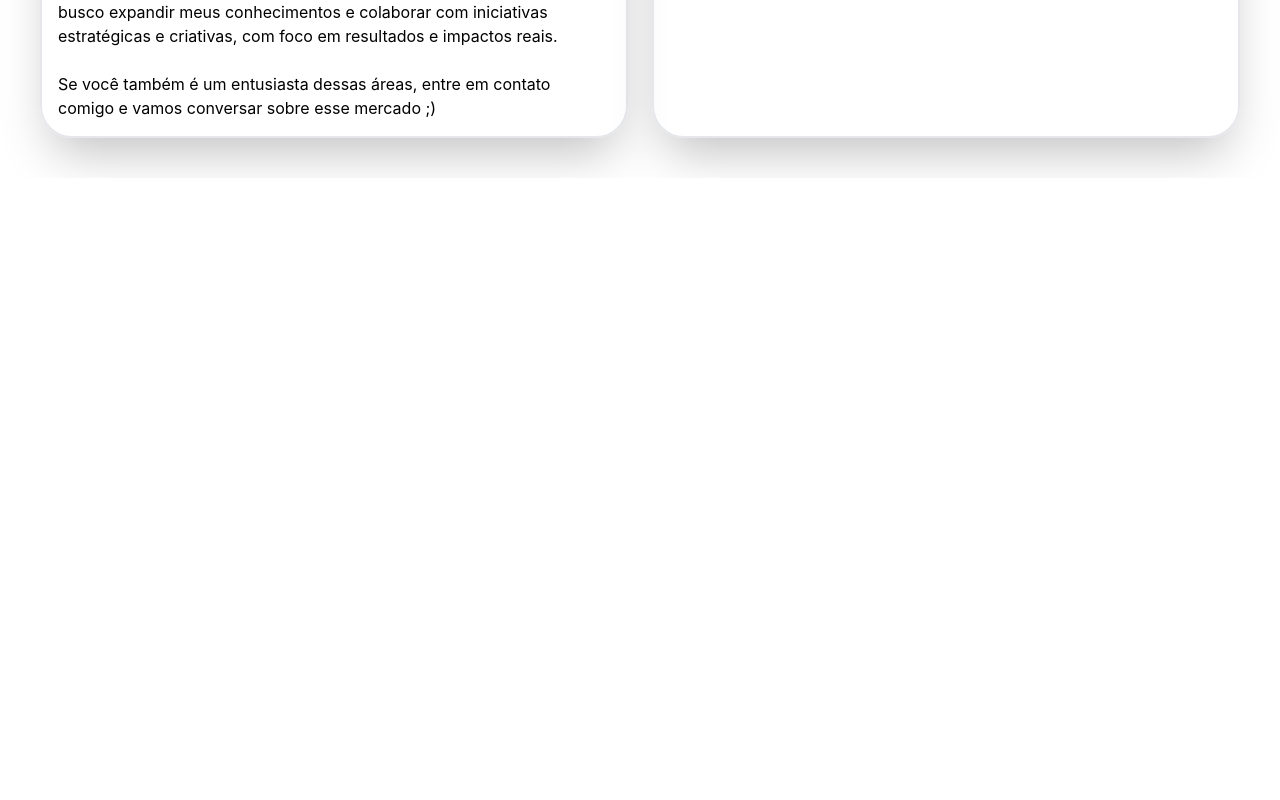
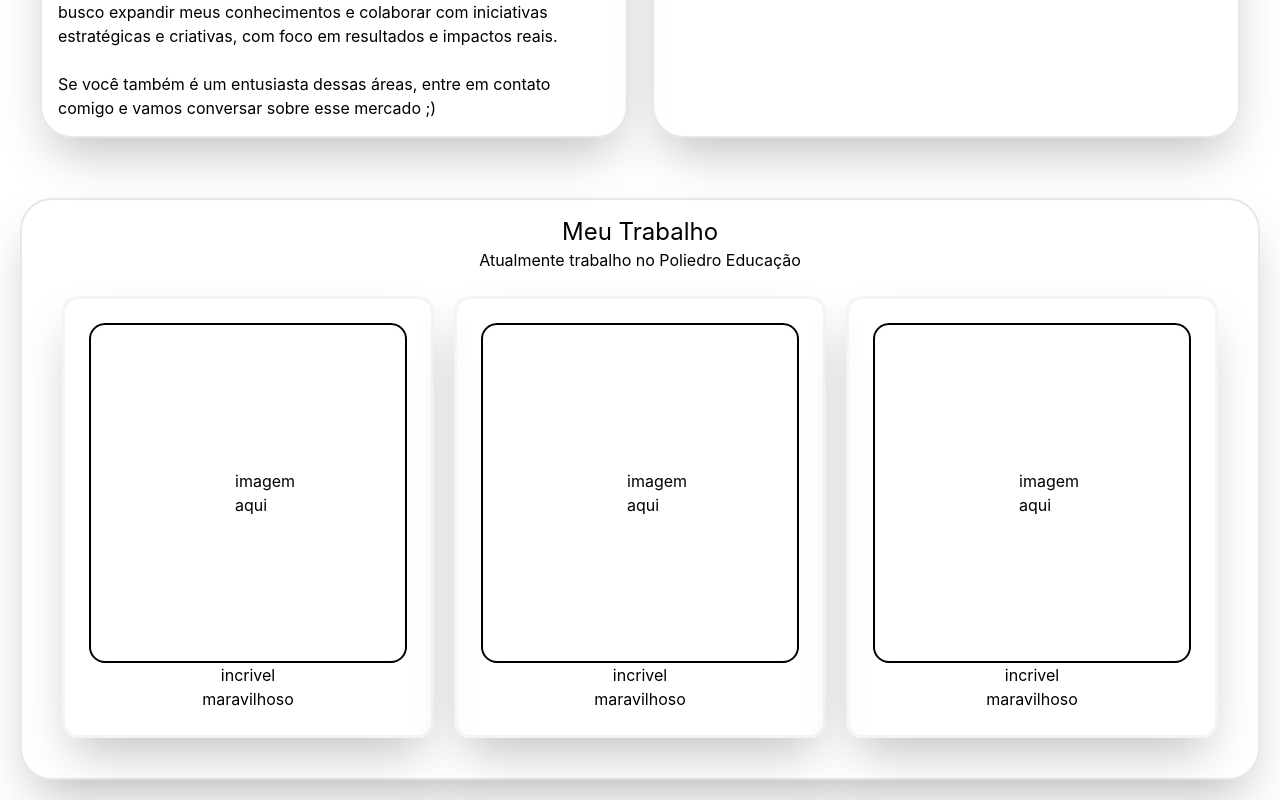
Before and after one commit to pdrinme/portifolio-gabriela, a React (Vite) app: page / in a window 1280 px wide. Shown: the part 946-1746 px from the top of the page. Before the commit the page ends 1124 px from the top, so only its background shows below. Built offline with nearby package versions, Linux system fonts and the light colour scheme.

Commit message:
Update index.html title and favicon; enhance App.jsx with work section

```diff
--- a/index.html
+++ b/index.html
@@ -2,9 +2,9 @@
 <html lang="en">
   <head>
     <meta charset="UTF-8" />
-    <link rel="icon" type="image/svg+xml" href="/vite.svg" />
+    <link rel="shortcut icon" href="/icon.png" type="image/x-icon">
     <meta name="viewport" content="width=device-width, initial-scale=1.0" />
-    <title>portifolio-amor</title>
+    <title>Portfólio Gabriela Emerick</title>
   </head>
   <body>
     <div id="root"></div>
--- a/src/App.jsx
+++ b/src/App.jsx
@@ -24,7 +24,7 @@ function App() {
         </div>
         <div class="border-2 border-gray-200 shadow-2xl rounded-4xl p-4">
           <h2 class="text-2xl text-center">Minhas Formações:</h2>
-          <div class="grid gap-3 lg:grid-cols-3 sm:grid-cols-1">
+          <div class="grid gap-3 lg:grid-cols-3 sm:grid-cols-1 items-center">
             {
               formation.map(( formacao, p ) =>
                   <div class="border-2 border-gray-100 rounded-xl p-4">
@@ -32,9 +32,31 @@ function App() {
                     <h3>Formação: {formacao.name}</h3>
                     <p>Data: {formacao.date}</p>
                   </div>
-
               )
             }
+          </div>
+        </div>
+      </section>
+      <section class="grid p-5 gap-6">
+        <div class="border-2 border-gray-200 shadow-2xl rounded-4xl p-4 text-center">
+          <h2 class="text-2xl">Meu Trabalho</h2>
+          <p>Atualmente trabalho no Poliedro Educação</p>
+          <div class="grid grid-cols-3 gap-5 p-6">
+            <div class="border-3 shadow-2xl border-gray-100 rounded-2xl p-6">
+              <p class="border-2 p-36 rounded-2xl">imagem aqui</p>
+              <h1>incrivel</h1>
+              <p>maravilhoso</p>
+            </div>
+            <div class="border-3 shadow-2xl border-gray-100 rounded-2xl p-6">
+              <p class="border-2 p-36 rounded-2xl">imagem aqui</p>
+              <h1>incrivel</h1>
+              <p>maravilhoso</p>
+            </div>
+            <div class="border-3 shadow-2xl border-gray-100 rounded-2xl p-6">
+              <p class="border-2 p-36 rounded-2xl">imagem aqui</p>
+              <h1>incrivel</h1>
+              <p>maravilhoso</p>
+            </div>
           </div>
         </div>
       </section>
```
Also changed, not shown: public/icon.png (added).
